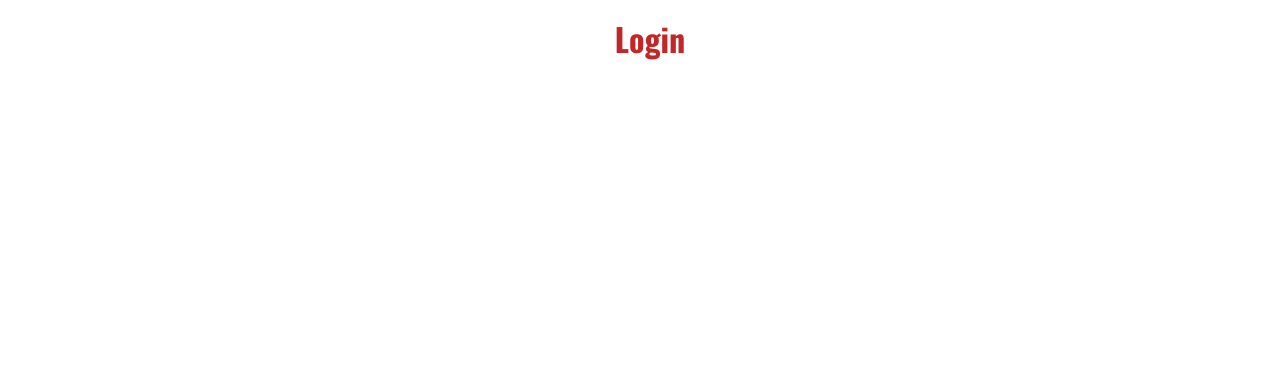
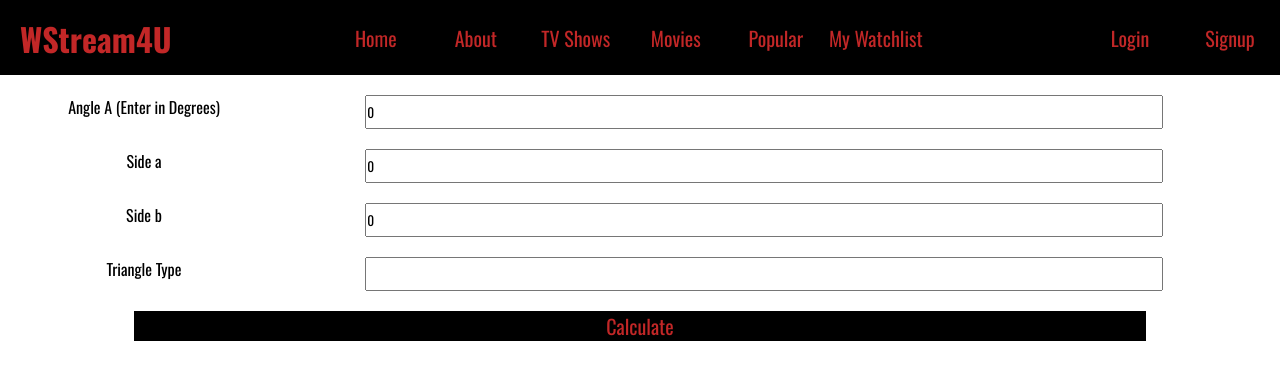
Before and after one commit to William2Git/contextA6, a React (Vite) app: page /login in a window 1280 px wide. Shown: the top 380 px of the page. Built offline with nearby package versions, Linux system fonts and the light colour scheme.

Commit message:
worked on routes

```diff
--- a/src/components/Header.jsx
+++ b/src/components/Header.jsx
@@ -1,12 +1,15 @@
 import "./Header.css";
+import { useNavigate } from "react-router";
 
 function Header() {
+    let navigate = useNavigate();
+
     return (
         <div className ="navbar">
             {/* nav bar */}
-            <h1 style={{cursor:'pointer'}}>WStream4U</h1>
+            <h1 style={{cursor:'pointer'}} onClick ={() => navigate("/")}>WStream4U</h1>
             <div className="left">
-                <button>Home</button>
+                <button onClick={() => navigate("/")}>Home</button>
                 <button>About</button>
                 <button>TV Shows</button>
                 <button>Movies</button>
@@ -15,8 +18,9 @@ function Header() {
             </div>
 
             <div>
-                <button>Login</button>
-                <button>Signup</button>
+                <button onClick={() => navigate("/login")}>Login</button>
+                <button onClick ={() => navigate("/register")}>Signup</button>
+
             </div>
 
         </div>
--- a/src/components/Hero.jsx
+++ b/src/components/Hero.jsx
@@ -1,7 +1,10 @@
 import "./Hero.css";
 import HeroImage from "./hero.png";
+import { useNavigate} from "react-router";
 
 function Hero() {
+    let navigate = useNavigate();
+
     return (
         <div className="hero">
             <img src={HeroImage} width={"100%"} height={"700px"}></img>
@@ -13,7 +16,7 @@ function Hero() {
                     your membership</p>
                 <div>
                     <input id="bar" type="text" placeholder="Email Address"></input>
-                    <button id="started">Get Started </button>
+                    <button id="started" onClick ={() => navigate("/register")}>Get Started </button>
                 </div>
             </div>
         </div>
--- a/src/views/LoginView.css
+++ b/src/views/LoginView.css
@@ -0,0 +1,34 @@
+.amb {
+    border: 1px solid black;
+    box-shadow: 0 4px 20px rgba(0, 0, 0, 0.1);
+    border-radius: 10px;
+    position: relative;
+    width: 500px;
+    height: 450px;
+}
+
+
+#contents {
+    display: grid;
+    margin: 20px;
+    grid-template-columns: 20% 80%;
+    row-gap: 20px;
+    column-gap: 0;
+}
+
+label {
+    text-align: center;
+}
+
+input {
+    width: 80%;
+    height: 30px;
+    margin: auto;
+}
+
+#enter {
+    position: absolute;
+    width: 79%;
+    left: 10.5%;
+    height: 30px;
+}
--- a/src/views/LoginView.jsx
+++ b/src/views/LoginView.jsx
@@ -1,8 +1,29 @@
 import "./LoginView.css";
+import Header from "../components/Header.jsx";
+import { useState } from "react";
 
 function LoginView() {
-    return(
-        <h1>Login</h1>
+    let [angleA, setAngle] = useState(0);
+    let [a, setA] = useState(0);
+    let [b, setB] = useState(0);
+    const [type, setType] = useState("");
+
+    return (
+        <div>
+            <Header />
+            <div id="contents">
+                <label>Angle A (Enter in Degrees)</label>
+                <input type="number" value={angleA} onChange={(event) => setAngle(event.target.value)}></input>
+                <label>Side a</label>
+                <input type="number" value={a} onChange={(event) => setA(event.target.value)}></input>
+                <label>Side b</label>
+                <input type="number" value={b} onChange={(event) => setB(event.target.value)}></input>
+                <label>Triangle Type</label>
+                <input type="text" readOnly style={{ cursor: 'no-drop' }} value={type}></input>
+            </div>
+            <button id ="enter" style={{ cursor: 'pointer' }}>Calculate</button>
+        </div>
+
     );
 }
 
--- a/src/views/RegisterView.jsx
+++ b/src/views/RegisterView.jsx
@@ -1,8 +1,13 @@
 import "./RegisterView.css";
+import Header from "../components/Header.jsx";
 
 function RegisterView(){
     return(
-        <h1>bonjour</h1>
+        <div>
+            <Header/>
+            <h1>Register</h1>
+        </div>
+
     );
 }
 
```
